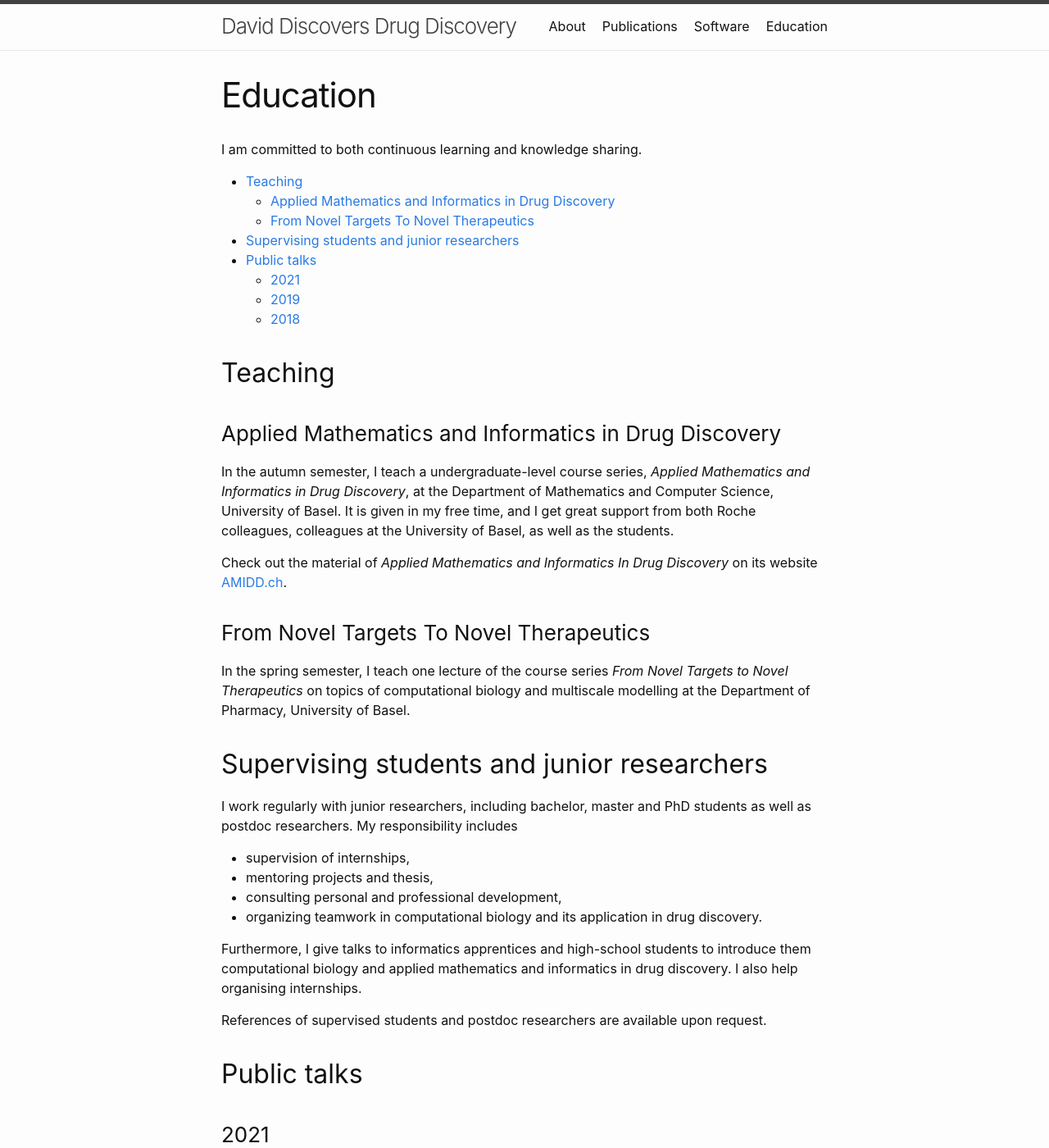
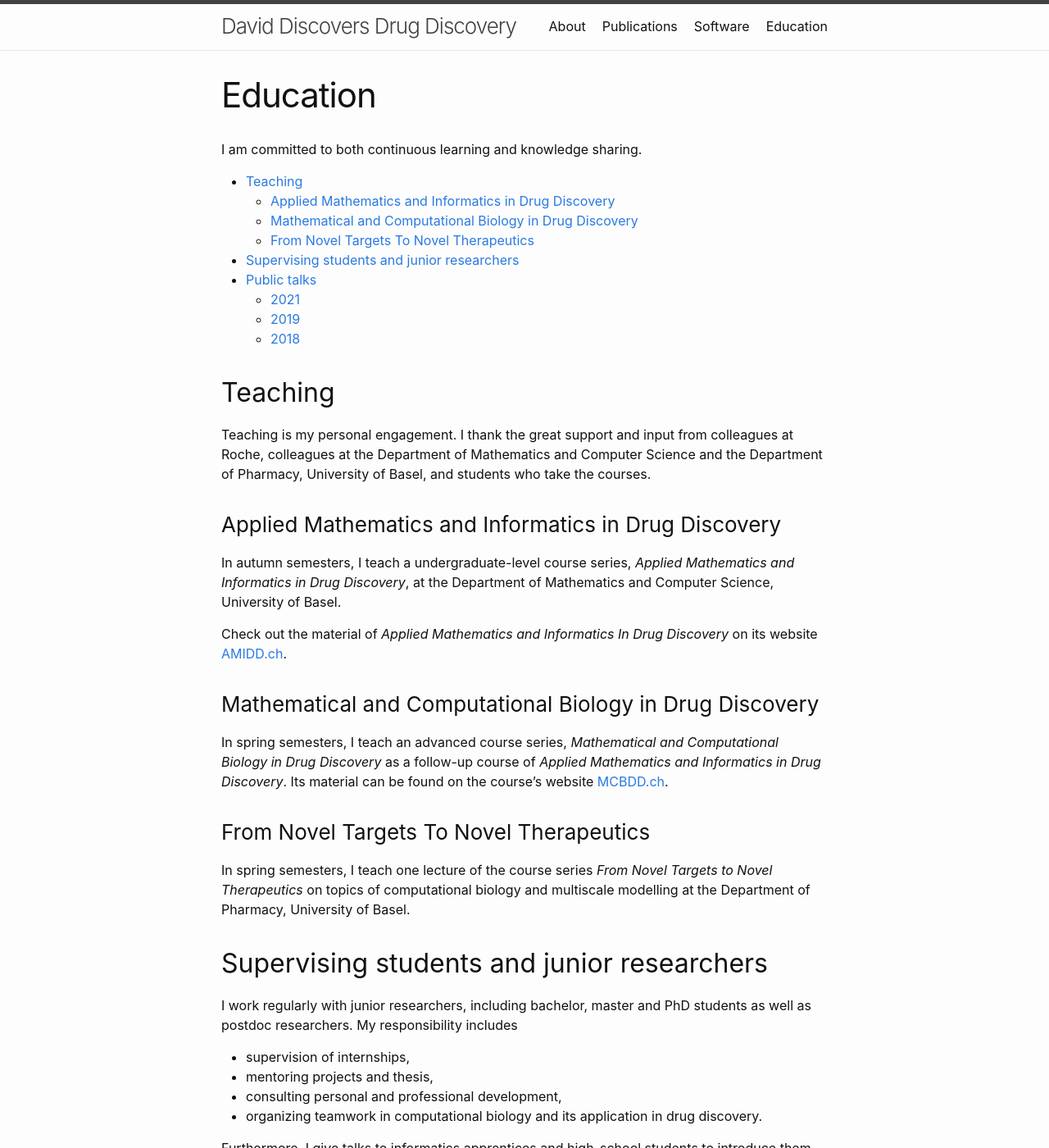
Before and after one commit to Accio/accio.github.io, a Jekyll site: the page built from _pages/education.md, in a window 1280 px wide and 1400 px high. Shown: the whole window at 82% size. Built offline with Jekyll 4.4.1, drawn with Linux system fonts in a browser that asks for light colours; some of the changed text lies outside the part shown.

Commit message:
update MCBDD course

```diff
--- a/_pages/education.md
+++ b/_pages/education.md
@@ -12,20 +12,30 @@ I am committed to both continuous learning and knowledge sharing.
 
 ## Teaching
 
+Teaching is my personal engagement. I thank the great support and input from
+colleagues at Roche, colleagues at the Department of Mathematics and Computer
+Science and the Department of Pharmacy, University of Basel, and students who
+take the courses.
+
 ### Applied Mathematics and Informatics in Drug Discovery
 
-In the autumn semester, I teach a undergraduate-level course series, *Applied
+In autumn semesters, I teach a undergraduate-level course series, *Applied
 Mathematics and Informatics in Drug Discovery*, at the Department of Mathematics
-and Computer Science, University of Basel. It is given in my free time, and I
-get great support from both Roche colleagues, colleagues at the University of
-Basel, as well as the students.
+and Computer Science, University of Basel.
 
 Check out the material of *Applied Mathematics and Informatics In Drug
 Discovery* on its website [AMIDD.ch](http://amidd.ch).
 
+### Mathematical and Computational Biology in Drug Discovery
+
+In spring semesters, I teach an advanced course series, *Mathematical and
+Computational Biology in Drug Discovery* as a follow-up course of *Applied
+Mathematics and Informatics in Drug Discovery*. Its material can be found on the
+course's website [MCBDD.ch](http://mcbdd.ch).
+
 ### From Novel Targets To Novel Therapeutics
 
-In the spring semester, I teach one lecture of the course series *From Novel
+In spring semesters, I teach one lecture of the course series *From Novel
 Targets to Novel Therapeutics* on topics of computational biology and multiscale
 modelling at the Department of Pharmacy, University of Basel.
 
```
Also changed, not shown: other parts of _pages/education.md (+1 -1 lines).
